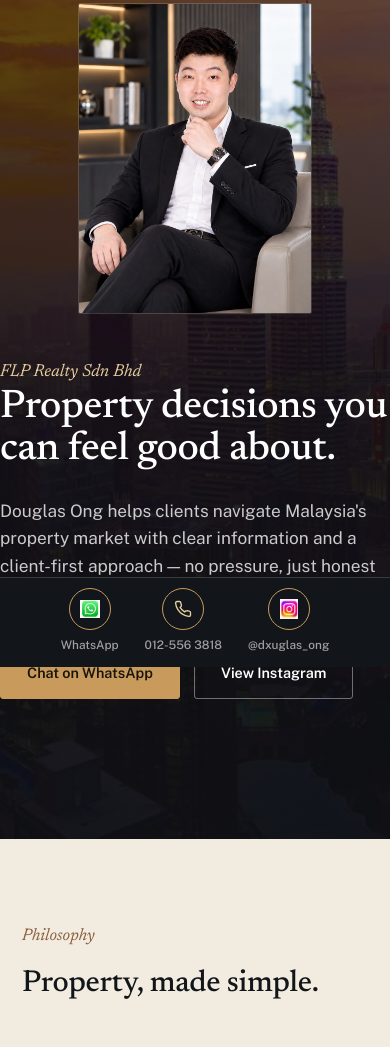
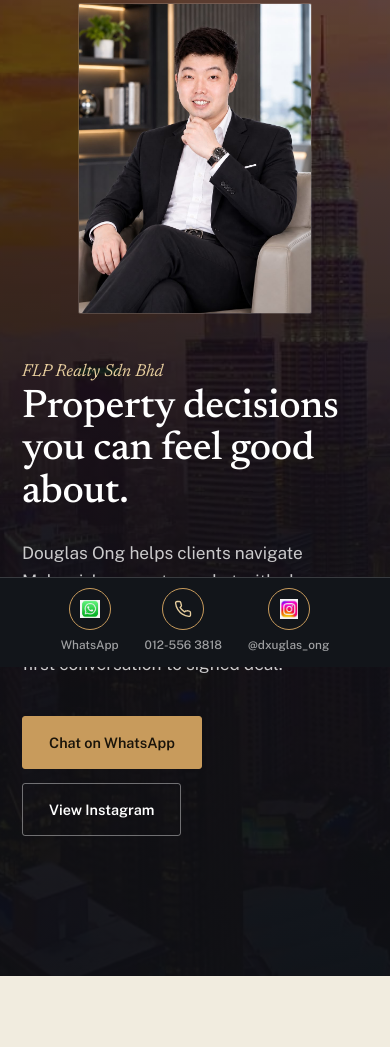
Before and after one commit to weihao525/Douglos, a plain HTML site: page index.html in a window 390 px wide. Shown: the part 177-1224 px from the top of the page. Drawn offline with nearby package versions, Linux system fonts and the light colour scheme.

Commit message:
Update index.html

```diff
--- a/index.html
+++ b/index.html
@@ -96,7 +96,7 @@ nav.wrap{display:flex;align-items:center;justify-content:space-between;height:78
     linear-gradient(100deg, rgba(14,16,20,.94) 0%, rgba(14,16,20,.82) 32%, rgba(14,16,20,.35) 58%, rgba(14,16,20,.55) 78%, rgba(14,16,20,.88) 100%),
     linear-gradient(0deg, rgba(10,11,14,.55) 0%, transparent 42%);
 }
-.hero-content{position:relative;z-index:2;padding:180px 0 72px;width:100%}
+.hero-content{position:relative;z-index:2;padding:180px 32px 72px;width:100%}
 .hero-eyebrow{
   font-family:var(--font-display);font-style:italic;font-weight:400;
   font-size:1.08rem;color:var(--brass-pale);margin-bottom:22px;
@@ -157,7 +157,7 @@ section{padding:118px 0}
 }
 .section-head h2{
   font-family:var(--font-display);font-weight:500;
-  font-size:clamp(1.9rem,3.6vw,2.7rem);letter-spacing:-.01em;
+  font-size:clamp(1.9rem,3.6vw,2.7rem);letter-spacing:-.01em;line-height:1.2;
   color:var(--ink);
 }
 .section-head p{margin-top:16px;color:var(--ink-soft);font-size:1.03rem;max-width:520px}
@@ -165,6 +165,7 @@ section{padding:118px 0}
 .role-list li{position:relative;padding-left:22px}
 .role-list li::before{content:"";position:absolute;left:0;top:.62em;width:6px;height:6px;background:var(--brass);transform:rotate(45deg)}
 :lang(zh) .role-list li{line-height:1.7}
+:lang(zh) .stat .label{max-width:260px}
 
 /* ===== STORY ===== */
 .story{background:var(--paper)}
@@ -306,7 +307,7 @@ footer{
 @media(max-width:560px){
   section{padding:84px 0}
   .wrap{padding:0 22px}
-  .hero-content{padding:16px 0 56px}
+  .hero-content{padding:16px 22px 56px}
   .hero-portrait{margin-top:96px}
   .recognition-grid{grid-template-columns:1fr}
   .approach-cards{grid-template-columns:1fr}
```
